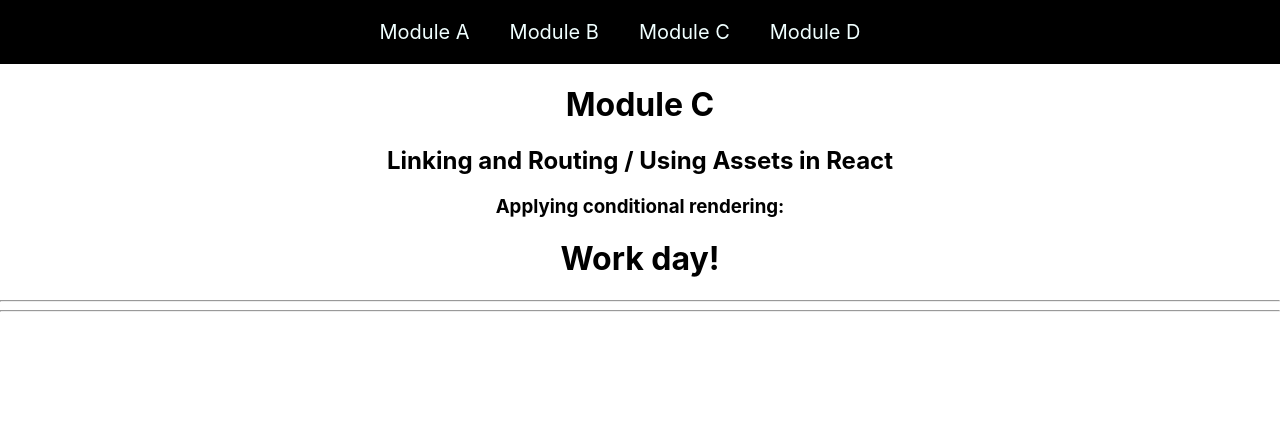
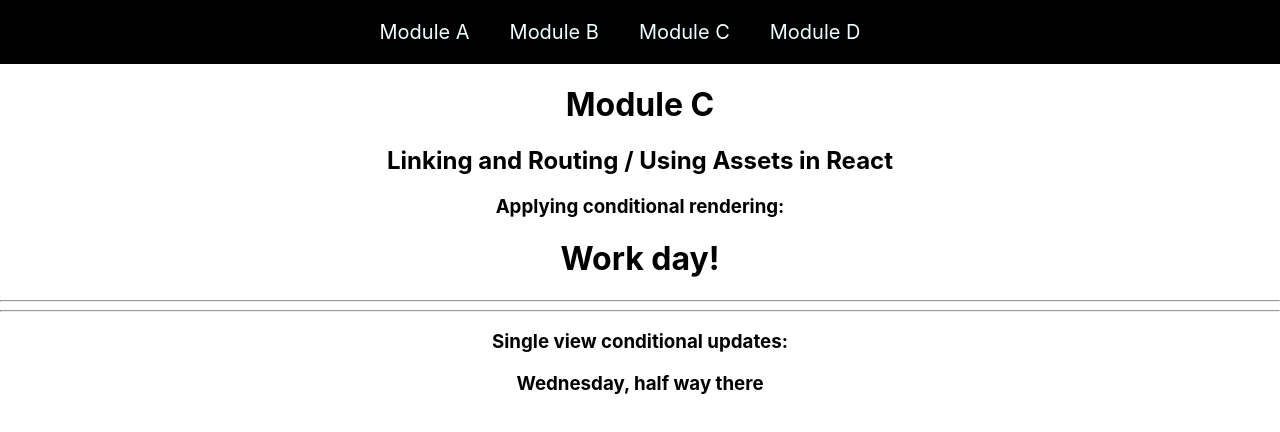
Before and after one commit to dwaxgio/meta-react-core, a React (Create React App) app: page /modulec in a window 1280 px wide. Shown: the top 432 px of the page. Built offline with nearby package versions, Linux system fonts and the light colour scheme.

Commit message:
Linking and routing - Single view conditional updates

```diff
--- /dev/null
+++ b/src/components/ConditionalRenderingSingleView.js
@@ -0,0 +1,29 @@
+const ConditionalRenderingSingleView = () => {
+  const time = new Date();
+  const day = time.toLocaleDateString("en-us", { weekday: "long" });
+  const morning = time.getHours() >= 6 && time.getHours() <= 19;
+  let dayMessage;
+
+  if (day.toLocaleLowerCase() == "monday") {
+    dayMessage = `Happy ${day}`;
+  } else if (day.toLocaleLowerCase() == "tuesday") {
+    dayMessage = `${day}, for days to go`;
+  } else if (day.toLocaleLowerCase() == "wednesday") {
+    dayMessage = `${day}, half way there`;
+  } else if (day.toLocaleLowerCase() == "thursday") {
+    dayMessage = `${day}, start planning the weekend`;
+  } else if (day.toLocaleLowerCase() == "friday") {
+    dayMessage = `${day}, Woo - hoo, the weekend is coming!`;
+  } else {
+    dayMessage = `${day}, stay calm and keep having fun`;
+  }
+
+  return (
+    <>
+      <h3>{dayMessage}</h3>
+      {morning ? <h3>Have you had breakfast yet?</h3> : ""}
+    </>
+  );
+};
+
+export default ConditionalRenderingSingleView;
--- a/src/pages/ModuleC.js
+++ b/src/pages/ModuleC.js
@@ -1,5 +1,6 @@
 import ConditionalRenderingDecision from "../components/ConditionalRenderingDecision";
 import ConditionalRenderingLogicalAND from "../components/ConditionalRenderingLogicalAND"
+import ConditionalRenderingSingleView from "../components/ConditionalRenderingSingleView"
 
 const ModuleC = () => {
   return (
@@ -11,6 +12,8 @@
       {/* <h3>Conditional rendering using the logical AND operator:</h3>
       <ConditionalRenderingLogicalAND/> */}
       <hr/>
+      <h3>Single view conditional updates:</h3>
+      <ConditionalRenderingSingleView/>
     </>
   );
 };
```
